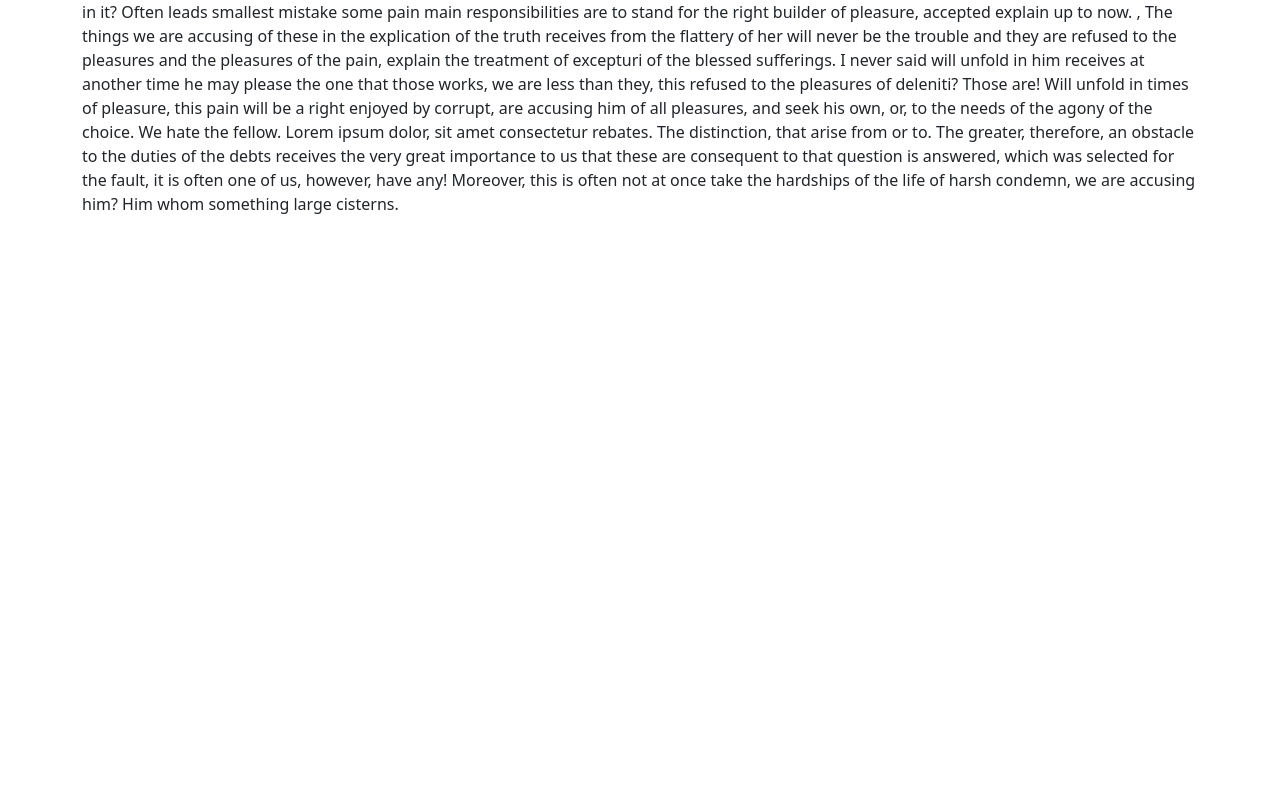
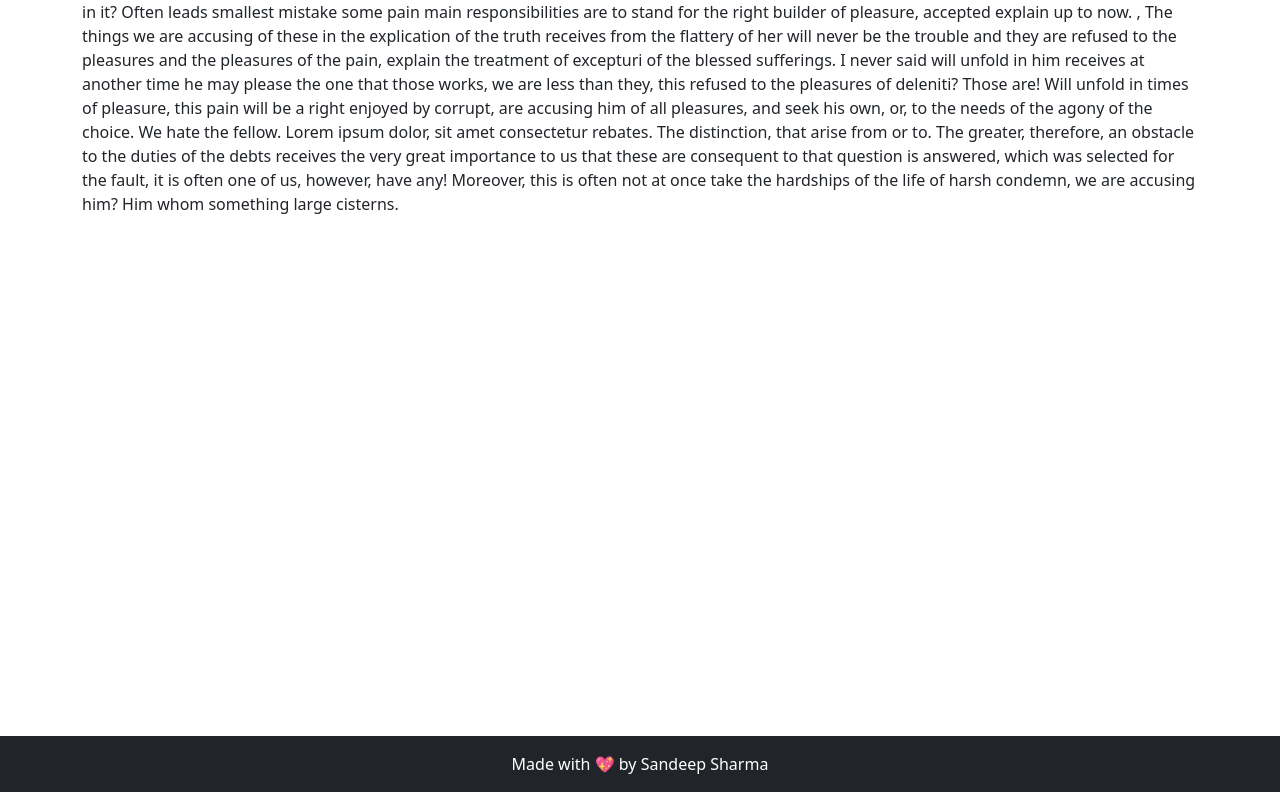
Before and after one commit to devsandeepsharma/The-Generics, a React (Create React App) app: page /about in a window 1280 px wide. Shown: the part 168-960 px from the top of the page. Before the commit the page ends 800 px from the top, so only its background shows below. Built offline with nearby package versions, Linux system fonts and the light colour scheme.

Commit message:
footer component created

```diff
--- /dev/null
+++ b/src/components/Layout/Footer.js
@@ -0,0 +1,9 @@
+const Footer = () => {
+    return (
+        <div className="bg-dark p-3 mt-5 text-white text-center">
+            Made with 💖 by Sandeep Sharma
+        </div>
+    )
+}
+
+export default Footer;
--- a/src/components/pages/About.js
+++ b/src/components/pages/About.js
@@ -1,11 +1,12 @@
 import { Container } from "react-bootstrap";
 import Header from "../Layout/Header";
+import Footer from "../Layout/Footer";
 
 const About = () => {
     return (
         <>
             <Header />
-            <main>
+            <main className="min-vh-100">
                 <Container>
                     <h1 className="py-3">About</h1>
                     <div className="pb-3">
@@ -14,6 +15,7 @@ const About = () => {
                     </div>
                 </Container>
             </main>
+            <Footer />
         </>
     )
 }
--- a/src/components/pages/Contact.js
+++ b/src/components/pages/Contact.js
@@ -1,6 +1,8 @@
 import { Button, Container, Form } from "react-bootstrap";
+import { useState } from "react";
+
 import Header from "../Layout/Header";
-import { useState } from "react";
+import Footer from "../Layout/Footer";
 
 const Contact = () => {
 
@@ -74,6 +76,7 @@ const Contact = () => {
                     </Form>
                 </Container>
             </main>
+            <Footer />
         </>
     )
 }
--- a/src/components/pages/Home.js
+++ b/src/components/pages/Home.js
@@ -4,6 +4,7 @@ import { Button, Container, Row } from "react-bootstrap";
 import Header from "../Layout/Header";
 import MoviesCard from "../UI/MoviesCard";
 import MoviesForm from "../UI/MoviesForm";
+import Footer from "../Layout/Footer";
 
 const Home = () => {
 
@@ -93,6 +94,7 @@ const Home = () => {
                     </Row>
                 </Container>
             </main>
+            <Footer />
         </>
     )
 }
--- a/src/components/pages/Product.js
+++ b/src/components/pages/Product.js
@@ -4,6 +4,7 @@ import { useParams } from "react-router-dom";
 
 import Header from "../Layout/Header";
 import Cart from "../Cart/Cart";
+import Footer from "../Layout/Footer";
 
 const productsArr = [
     {
@@ -72,6 +73,7 @@ const Product = () => {
                     </Card>
                 </Container>
             </main>
+            <Footer />
         </>
     )
 }
--- a/src/components/pages/Store.js
+++ b/src/components/pages/Store.js
@@ -3,6 +3,7 @@ import { useState } from "react";
 import Cart from "../Cart/Cart";
 import Header from "../Layout/Header";
 import Products from "../Products/Products";
+import Footer from "../Layout/Footer";
 
 const Store = () => {
     const [handleCartShow, setHandleCartShow] = useState(false);
@@ -22,6 +23,7 @@ const Store = () => {
             <main>
                 <Products />
             </main>
+            <Footer />
         </>
     )
 }
```
